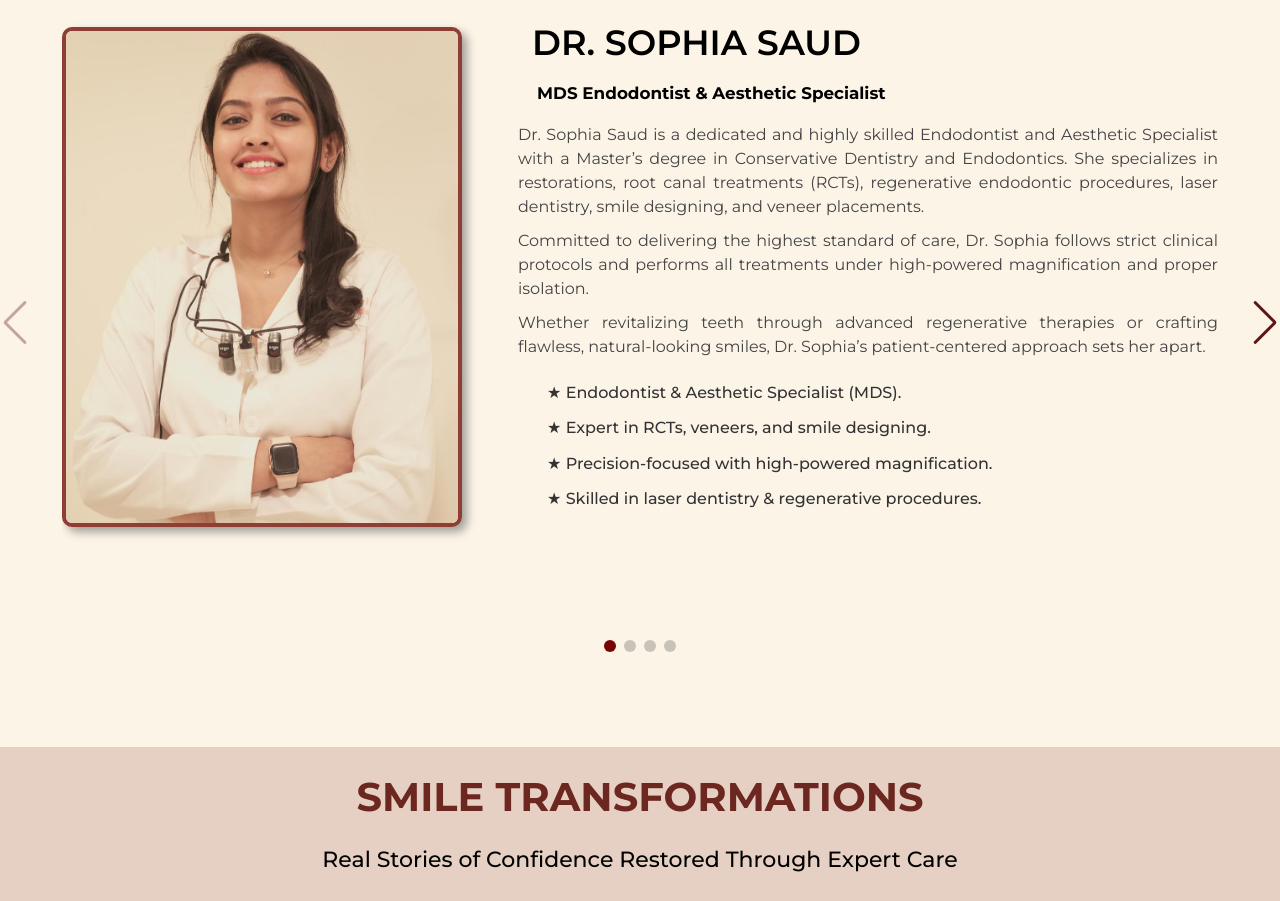
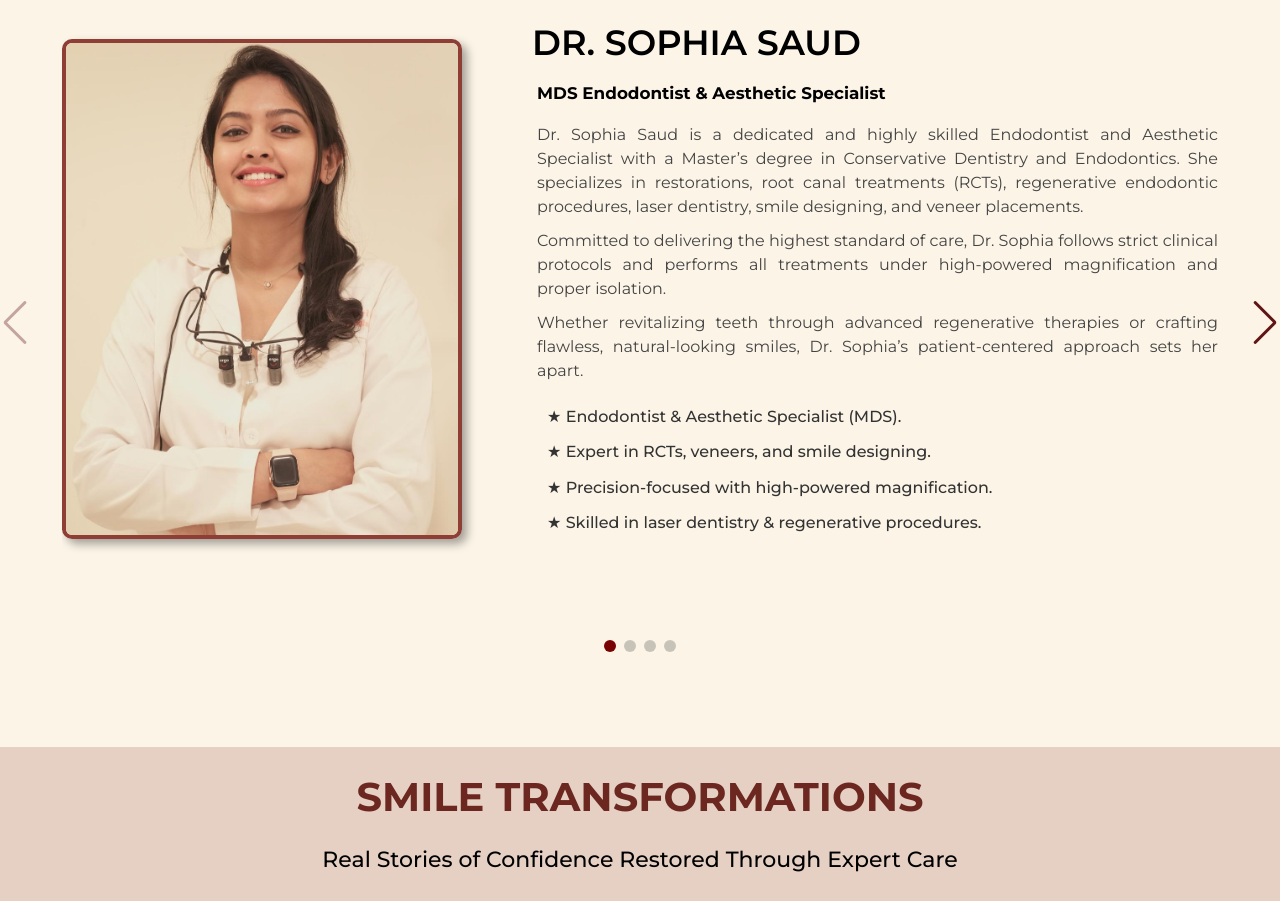
Before and after one commit to Ritzz09/KOSMIX, a React (Create React App) app: page / in a window 1280 px wide. Shown: the part 3660-4561 px from the top of the page. Built offline with nearby package versions, Linux system fonts and the light colour scheme.

Commit message:
margin_left

```diff
--- a/src/components/associate_dentist/associates.scss
+++ b/src/components/associate_dentist/associates.scss
@@ -93,6 +93,7 @@
         list-style: none;
         padding: 0;
         margin-top: 15px;
+        margin-left: 180px;
         transition: opacity 0.3s ease-in-out;
         display: none;
 
```
